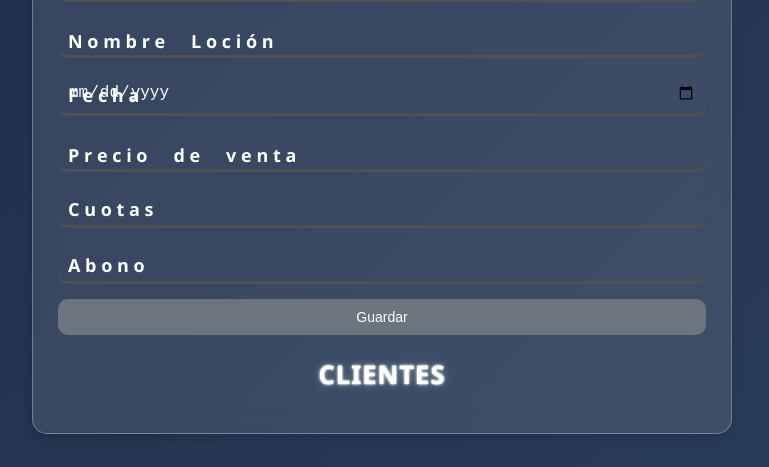
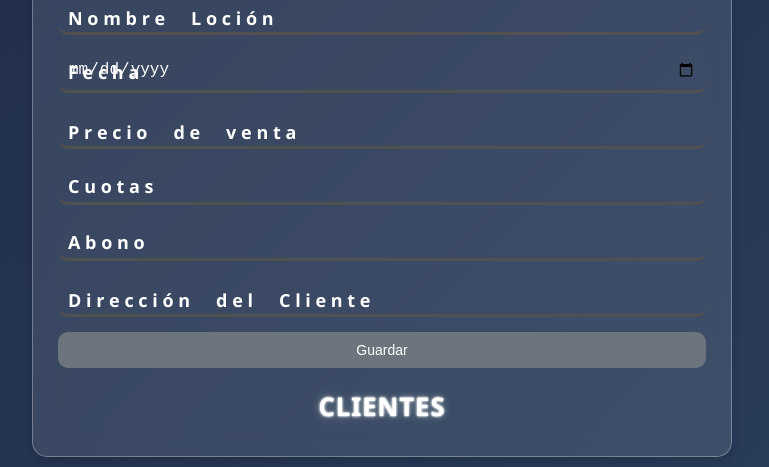
Before and after one commit to SJohanValancia/losiones, a website with bundled scripts: page categories.html in a window 1280 px wide. Shown: the part 333-800 px from the top of the page, without its empty margins (258-1027 px from the left). Built offline with nearby package versions, Linux system fonts and the light colour scheme; no server answers.

Commit message:
actualizacion de pureba 2

```diff
--- a/categories.html
+++ b/categories.html
@@ -156,6 +156,35 @@
             </label>
           </div>
 
+          <div class="wave-group">
+            <input id="clientAddress" required type="text" class="input" />
+            <span class="bar"></span>
+            <label id="direccion-cliente" class="label">
+                <span class="label-char" style="--index: 0">D</span>
+                <span class="label-char" style="--index: 1">i</span>
+                <span class="label-char" style="--index: 2">r</span>
+                <span class="label-char" style="--index: 3">e</span>
+                <span class="label-char" style="--index: 4">c</span>
+                <span class="label-char" style="--index: 5">c</span>
+                <span class="label-char" style="--index: 6">i</span>
+                <span class="label-char" style="--index: 7">ó</span>
+                <span class="label-char" style="--index: 8">n</span>
+                <span class="label-char" style="--index: 9">ㅤ </span>
+                <span class="label-char" style="--index: 10">d</span>
+                <span class="label-char" style="--index: 11">e</span>
+                <span class="label-char" style="--index: 12">l</span>
+                <span class="label-char" style="--index: 13"> ㅤ</span>
+                <span class="label-char" style="--index: 14">C</span>
+                <span class="label-char" style="--index: 15">l</span>
+                <span class="label-char" style="--index: 16">i</span>
+                <span class="label-char" style="--index: 17">e</span>
+                <span class="label-char" style="--index: 18">n</span>
+                <span class="label-char" style="--index: 19">t</span>
+                <span class="label-char" style="--index: 20">e</span>
+            </label>
+        </div>
+
+
           <!-- Añadir esta sección después del formulario existente -->
 <div id="paymentSection" class="form-container" style="display: none;">
   <h3>Registrar Nuevo Abono</h3>
--- a/dashboard/categories.js
+++ b/dashboard/categories.js
@@ -127,18 +127,13 @@ btnDelete.addEventListener("click", async () => {
 async function saveSale() {
     const saleData = {
         clientName: inputClient.value.trim(),
+        clientAddress: document.getElementById("clientAddress").value.trim(), // Dirección del cliente
         productName: inputProduct.value.trim(),
         saleDate: inputDate.value,
         price: parseFloat(inputPrice.value),
         installments: inputInstallments.value.trim(),
         advancePayment: parseFloat(inputAdvance.value) || 0
     };
-
-    // Verificar campos obligatorios
-    if (!saleData.clientName || !saleData.productName || !saleData.saleDate || isNaN(saleData.price)) {
-        alert("Completa todos los campos requeridos.");
-        return;
-    }
 
     try {
         const token = getToken();
@@ -157,6 +152,7 @@ async function updateSale() {
 
     const saleData = {
         clientName: inputClient.value.trim(),
+        clientAddress: document.getElementById("clientAddress").value.trim(), // Dirección del cliente
         productName: inputProduct.value.trim(),
         saleDate: inputDate.value,
         price: parseFloat(inputPrice.value),
```
Also changed, not shown: models/Sale.js (+7 -29 lines).
